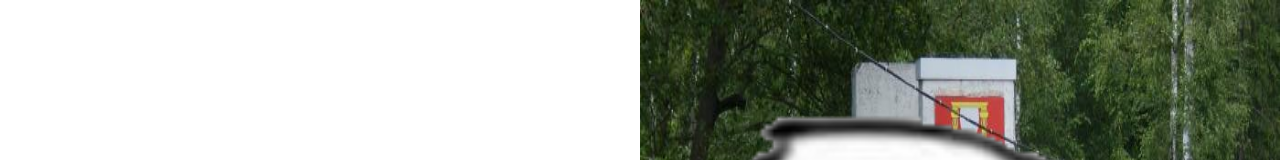
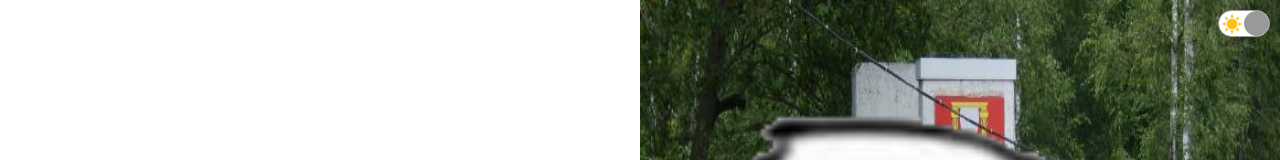
Before and after one commit to pbsmfs/portfolio-project, a React (Create React App) app: page /contact in a window 1280 px wide. Shown: the top 160 px of the page. Built offline with nearby package versions, Linux system fonts and the light colour scheme.

Commit message:
dark mode feature added

```diff
--- a/src/App.jsx
+++ b/src/App.jsx
@@ -1,14 +1,22 @@
 import About from "./components/About/About";
 import Contact from "./components/Contact/Contact";
+import Darkmode from "./components/Darkmode/Darkmode";
 import ProjectList from "./components/ProjectList/ProjectList";
 import Title from "./components/Title/Title";
+import { useContext} from "react"
+import { ThemeContext } from "./context";
+
 
 const App = () => {
-  return <div>
-    <Title/>
-    <About/>
-    <ProjectList/>
-    <Contact/>
+  const theme = useContext(ThemeContext)
+  const toggled = theme.state.toggled
+
+  return <div style={{ backgroundColor: toggled ? "#222" : "white", color: toggled && "white" }}>
+      <Darkmode/>
+      <Title/>
+      <About/>
+      <ProjectList/>
+      <Contact/>
   </div>;
 };
 
--- /dev/null
+++ b/src/components/Darkmode/Darkmode.jsx
@@ -0,0 +1,23 @@
+import "./darkmode.css"
+import sun from "../../images/sun.png"
+import moon from "../../images/moon.png"
+import { useContext } from "react"
+import { ThemeContext } from "../../context"
+
+const Darkmode = () => {
+    const theme = useContext(ThemeContext)
+
+    const handleClick = () => {
+        theme.dispatch({type: "TOGGLE"})
+    }
+
+    return (
+        <div className="d">
+            <img src={sun} alt="" className="d-icon" />
+            <img src={moon} alt="" className="d-icon" />
+            <div className="d-button" onClick={handleClick} style={{left: theme.state.toggled ? 0 : 25}}></div>
+        </div>
+    )
+}
+
+export default Darkmode
--- /dev/null
+++ b/src/components/Darkmode/darkmode.css
@@ -0,0 +1,30 @@
+.d{
+    width: 50px;
+    height: 25px;
+    border-radius: 20px;
+    border: 1px solid #999;
+    background-color: white;
+    position: fixed;
+    top: 10px;
+    right: 10px;
+    z-index: 2;
+    display: flex;
+    align-items: center;
+    justify-content: space-around;
+
+}
+
+.d-icon{
+    height: 20px;
+    width: 20px;
+}
+
+.d-button{
+    height: 25px;
+    width: 25px;
+    border-radius: 50%;
+    background-color: #999;
+    position: absolute;
+    cursor: pointer;
+    left: 25px;
+}
--- /dev/null
+++ b/src/context.js
@@ -0,0 +1,24 @@
+import { createContext, useReducer } from "react";
+
+export const ThemeContext = createContext()
+
+const INITIAL_STATE = { toggled: false }
+
+const themeReducer = (state, action) => {
+    switch (action.type) {
+        case "TOGGLE":
+            return { toggled: !state.toggled }
+        default:
+            return state
+    }
+}
+
+export const ThemeProvider = (props) => {
+    const [state, dispatch] = useReducer(themeReducer, INITIAL_STATE)
+
+    return (
+        <ThemeContext.Provider value={{state, dispatch}}>
+            {props.children}
+        </ThemeContext.Provider>
+    )
+}
--- a/src/index.js
+++ b/src/index.js
@@ -1,10 +1,13 @@
 import React from 'react';
 import ReactDOM from 'react-dom';
 import App from './App';
+import { ThemeProvider } from './context';
 
 ReactDOM.render(
   <React.StrictMode>
-    <App />
+    <ThemeProvider>
+      <App />
+    </ThemeProvider>
   </React.StrictMode>,
   document.getElementById('root')
 );
```
Also changed, not shown: src/images/moon.png (added), src/images/sun.png (added).
